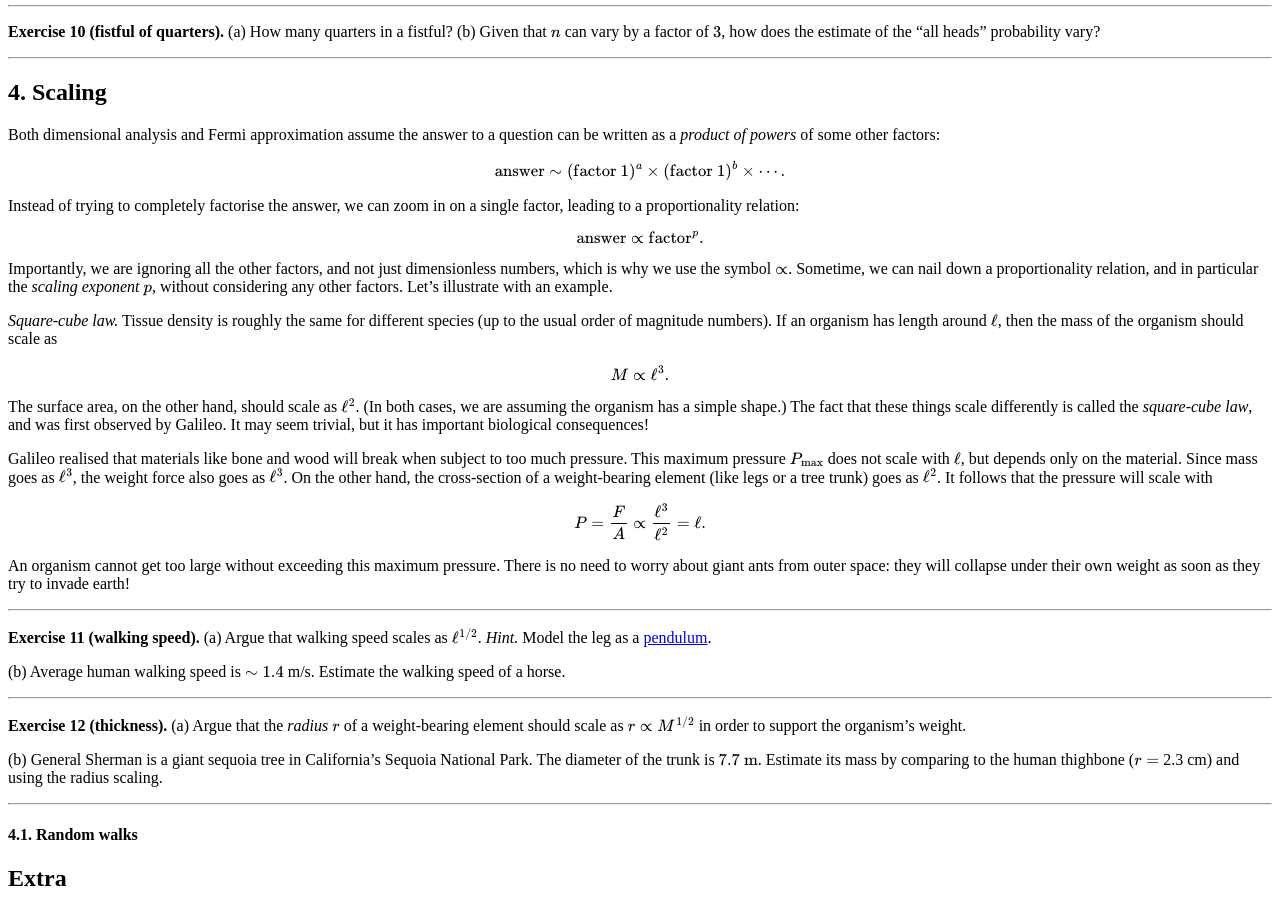
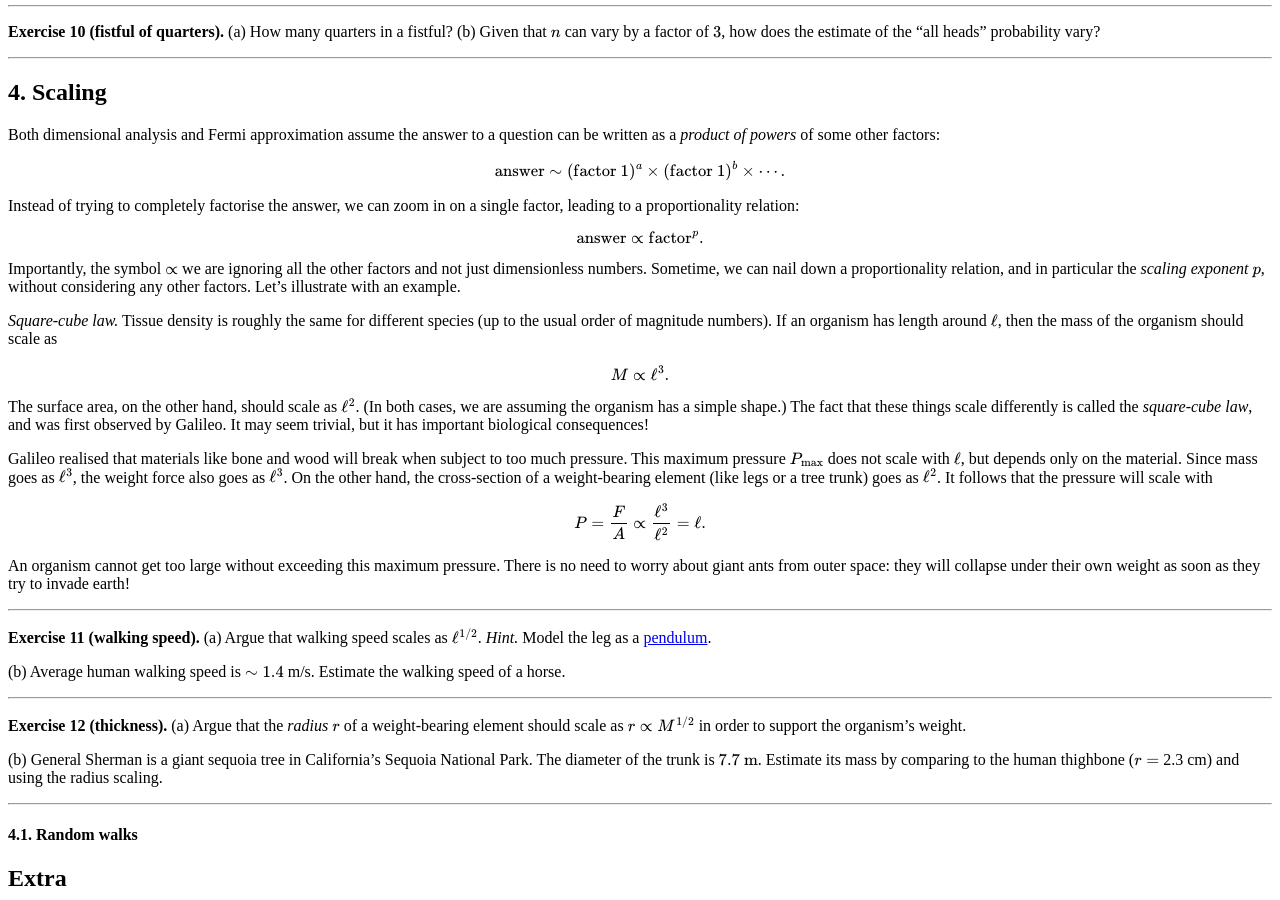
Before and after one commit to hapax/hapax.github.io, a Jekyll site: the page built from assets/simple-physics.md, in a window 1280 px wide and 900 px high, scrolled down 8243 px. Built offline with Jekyll 4.4.1, drawn with Linux system fonts in a browser that asks for light colours; our own code applies the rules of GitHub Pages for plain Markdown files; formulas are drawn with MathJax 3; a script that is not in the unit is left out.

Commit message:
Update simple-physics.md

```diff
--- a/assets/simple-physics.md
+++ b/assets/simple-physics.md
@@ -902,8 +902,8 @@ $$
 \text{answer} \propto \text{factor}^p.
 $$
 
-Importantly, we are ignoring all the other factors, and not just
-dimensionless numbers, which is why we use the symbol $\propto$.
+Importantly, the symbol $\propto$ we are ignoring all the other
+factors and not just dimensionless numbers.
 Sometime, we can nail down a proportionality relation, and in
 particular the *scaling exponent* $p$, without considering any other
 factors.
```
